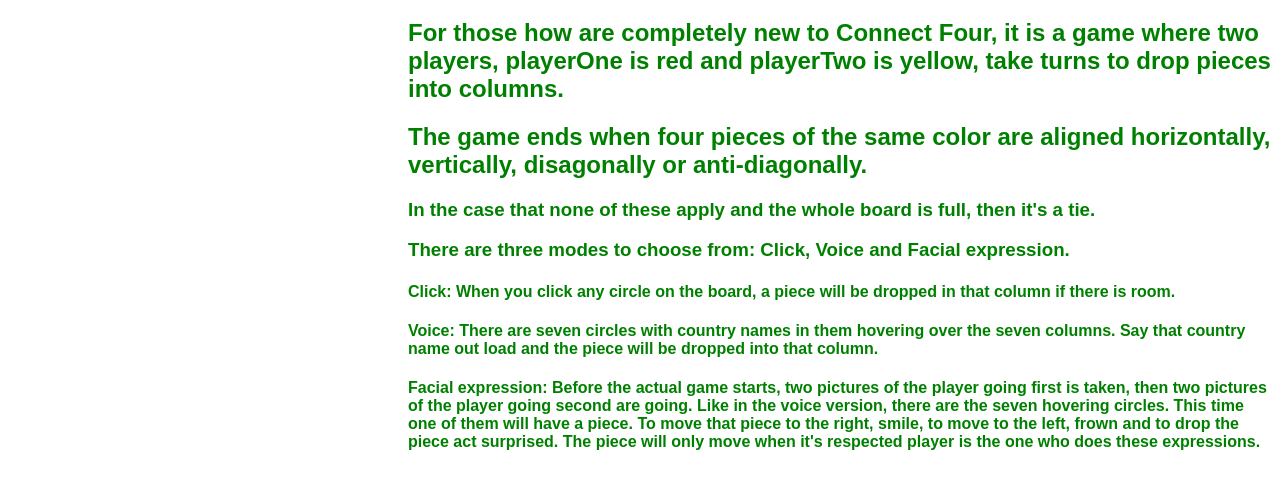
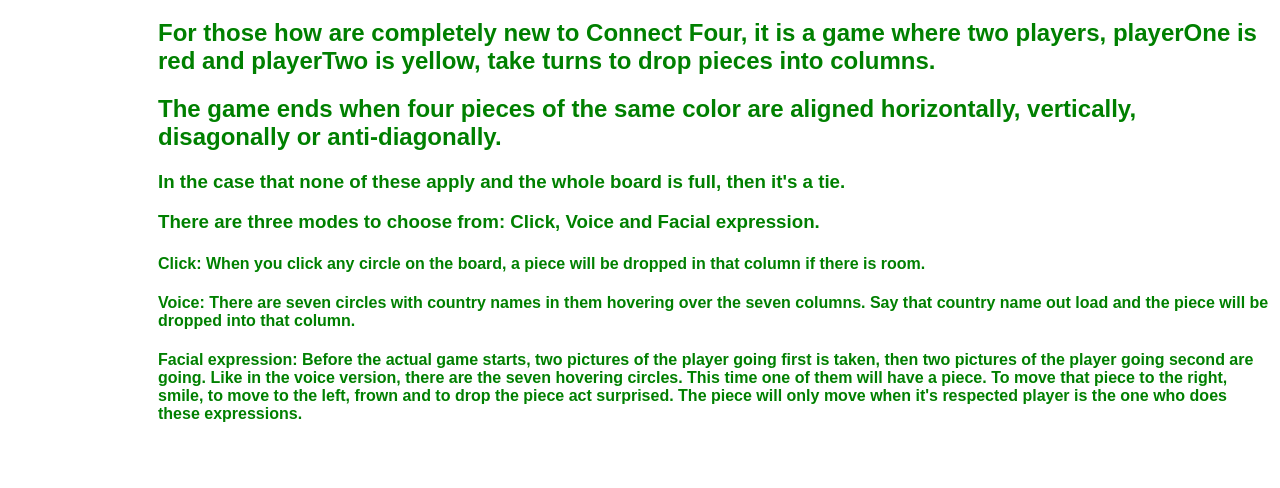
Before and after one commit to anweining/ConnectFourTrio, a plain HTML site: page instructions.html in a window 1280 px wide. Shown: the part 286-774 px from the top of the page. Drawn offline with Linux system fonts and the light colour scheme.

Commit message:
Update instructions.css

```diff
--- a/instructions.css
+++ b/instructions.css
@@ -60,17 +60,17 @@ h1 {
 h2 {
     color: green;
     text-align: left;
-    margin-left: 400px;
+    margin-left: 150px;
 }
 
 h3 {
     color: green;
     text-align: left;
-    margin-left: 400px;
+    margin-left: 150px;
 }
 
 h4 {
     color: green;
     text-align: left;
-    margin-left: 400px;
+    margin-left: 150px;
 }
```
